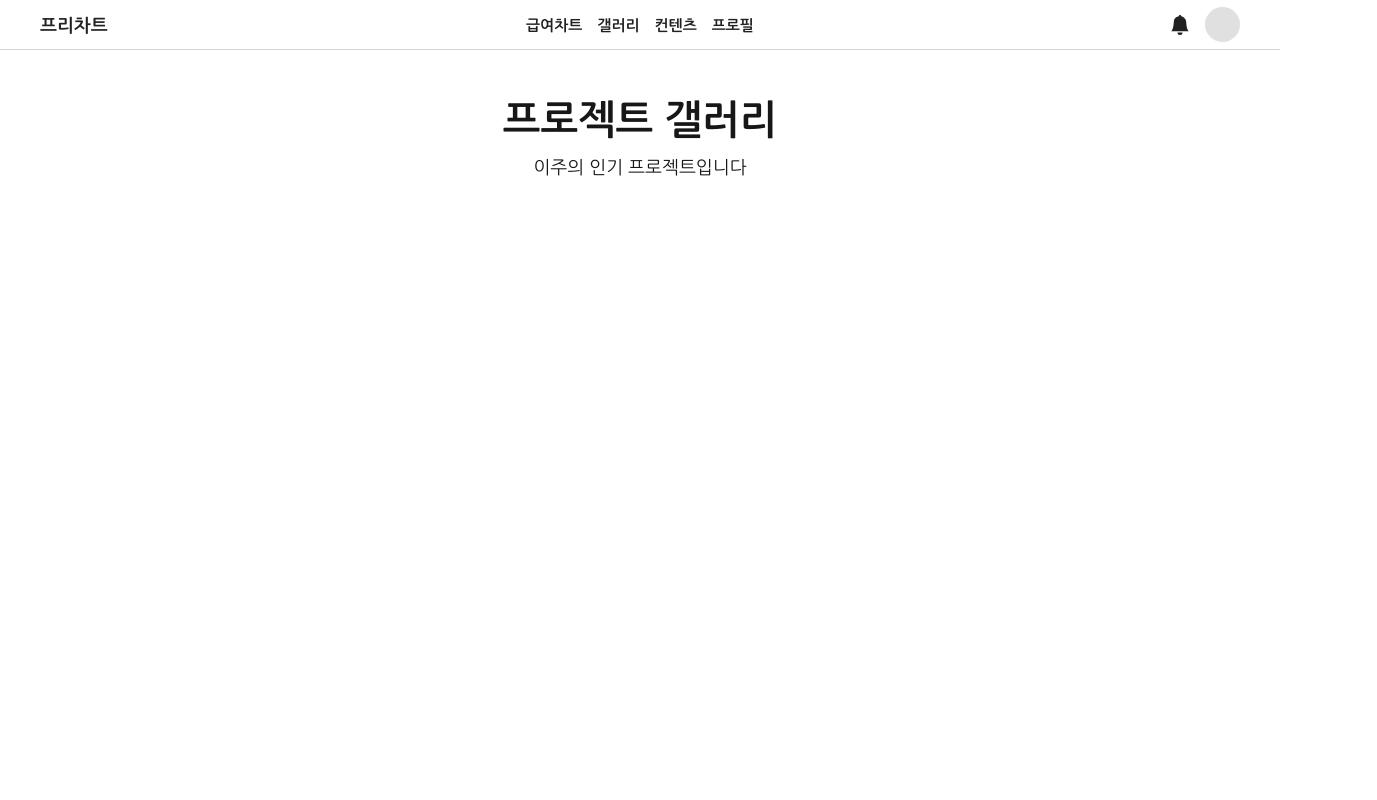
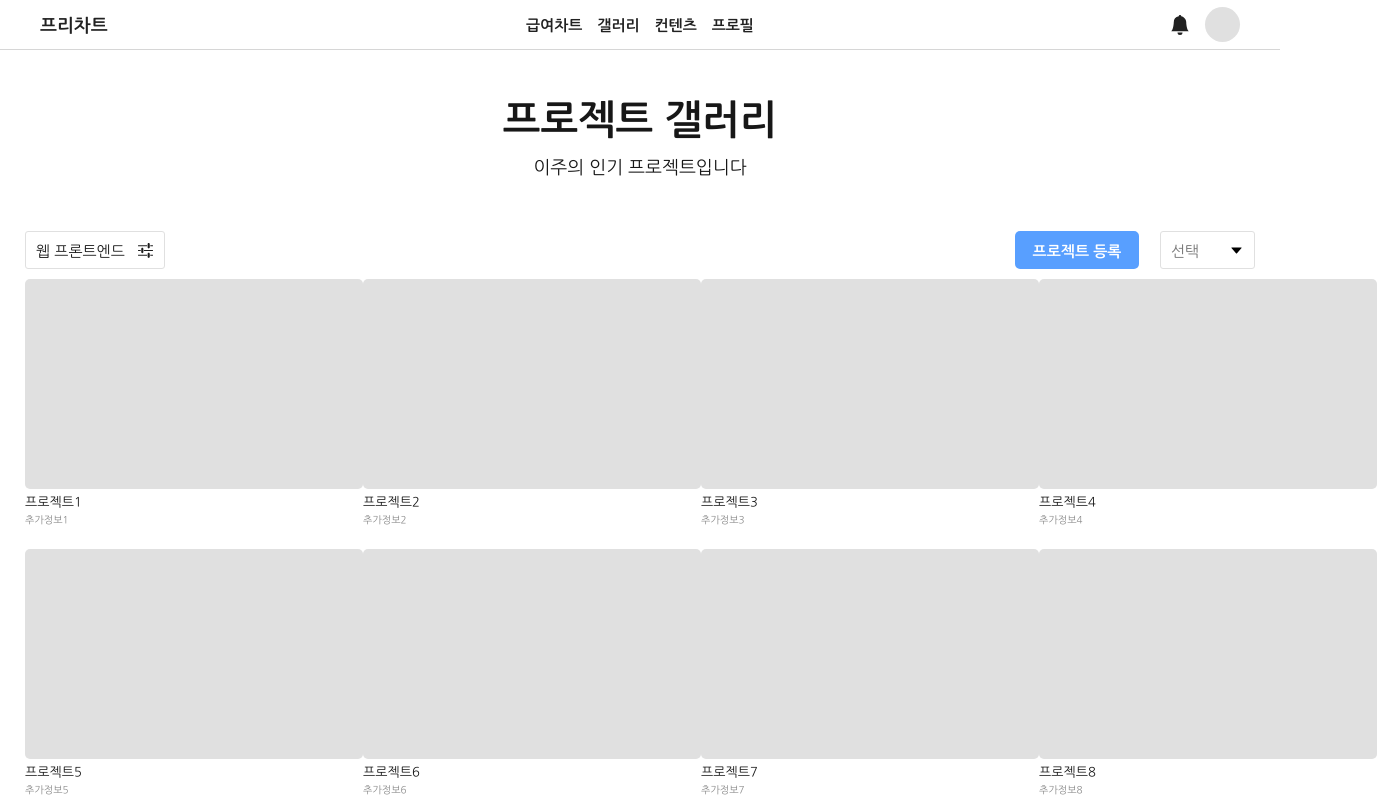
Before and after one commit to demain18/TeamFreeChart_client, a React (Create React App) app: page /GalleryExplore in a window 1280 px wide. Shown: the top 800 px of the page, 1377 px wide, since content can reach past the window. Built offline with nearby package versions, Linux system fonts and the light colour scheme.

Commit message:
[추가] : components/GalleryExplore/OptionSelector,Pagination,ProjectGrid 추가 - GalleryExplore 컴포넌트 추가 하였습니다.

```diff
--- /dev/null
+++ b/src/components/GalleryExplore/OptionSelector/index.jsx
@@ -0,0 +1,24 @@
+import React, { Fragment } from "react";
+
+import * as S from "./style";
+
+const OptionSelector = () => (
+  <Fragment>
+    <S.Layout>
+      <S.CategorySelect>
+        웹 프론트엔드
+        <S.OptionsIcon />
+      </S.CategorySelect>
+      <S.ButtonRightArea>
+        <S.ProjectUploadButton>프로젝트 등록</S.ProjectUploadButton>
+        <S.Select>
+          선택
+          <S.DownTriIcon />
+        </S.Select>
+      </S.ButtonRightArea>
+    </S.Layout>
+  </Fragment>
+);
+
+// Home.propTypes = {};
+export default OptionSelector;
--- /dev/null
+++ b/src/components/GalleryExplore/OptionSelector/style.js
@@ -0,0 +1,83 @@
+import styled from "styled-components";
+import { IoMdOptions } from "react-icons/io";
+import { AiFillCaretDown } from "react-icons/ai";
+
+export const Layout = styled.div`
+  display: flex;
+  justify-content: space-between;
+  align-items: center;
+  width: 100%;
+  margin-top: 54px;
+  /* border: 1px solid red; */
+`;
+export const OptionsIcon = styled(IoMdOptions)`
+  width: 17px;
+  height: 17px;
+`;
+export const DownTriIcon = styled(AiFillCaretDown)`
+  width: 15px;
+  height: 15px;
+  color: #000;
+`;
+
+export const CategorySelect = styled.div`
+  cursor: pointer;
+  outline: none;
+  font-size: 15px;
+  color: #1d1d1d;
+  display: flex;
+  padding: 0px 10px;
+  justify-content: space-between;
+  align-items: center;
+  width: 140px;
+  height: 38px;
+  border-radius: 3px;
+  border: solid 1px #e0e0e0;
+  background-color: #ffffff;
+  box-sizing: border-box;
+`;
+export const ButtonRightArea = styled.div`
+  display: flex;
+  justify-content: space-between;
+  align-items: center;
+  width: 240px;
+`;
+export const Select = styled.div`
+  cursor: pointer;
+  outline: none;
+  display: flex;
+  font-size: 15px;
+  color: #767676;
+  padding: 0px 10px;
+  width: 95px;
+  height: 38px;
+  border-radius: 3px;
+  border: solid 1px #e0e0e0;
+  background-color: #ffffff;
+  justify-content: space-between;
+  align-items: center;
+
+  box-sizing: border-box;
+`;
+
+export const ProjectUploadButton = styled.div`
+  cursor: pointer;
+  outline: none;
+  display: flex;
+  justify-content: center;
+  align-items: center;
+  color: #fff;
+  font-size: 15px;
+  font-weight: bold;
+  width: 124px;
+  height: 38px;
+  border-radius: 5px;
+  background-color: #589fff;
+`;
+
+export const Disc = styled.div`
+  margin-top: 15px;
+  font-size: 18px;
+  color: #171717;
+  font-weight: 350;
+`;
--- /dev/null
+++ b/src/components/GalleryExplore/Pagination/index.jsx
@@ -0,0 +1,14 @@
+import React, { Fragment } from "react";
+
+import * as S from "./style";
+
+const Pagination = () => (
+  <Fragment>
+    <S.Layout>
+      <S.PageNum>1</S.PageNum>
+    </S.Layout>
+  </Fragment>
+);
+
+// Home.propTypes = {};
+export default Pagination;
--- /dev/null
+++ b/src/components/GalleryExplore/Pagination/style.js
@@ -0,0 +1,14 @@
+import styled from "styled-components";
+
+export const Layout = styled.div`
+  display: flex;
+  justify-content: center;
+  align-items: center;
+  width: 100%;
+  margin-bottom: 25px;
+  /* border: 1px solid red; */
+`;
+export const PageNum = styled.div`
+  font-size: 12px;
+  color: #000000;
+`;
--- /dev/null
+++ b/src/components/GalleryExplore/ProjectGrid/index.jsx
@@ -0,0 +1,35 @@
+import React, { Fragment } from "react";
+
+import * as S from "./style";
+
+const Dummy = [
+  { id: 1, Title: "프로젝트1", Disc: "추가정보1" },
+  { id: 1, Title: "프로젝트2", Disc: "추가정보2" },
+  { id: 1, Title: "프로젝트3", Disc: "추가정보3" },
+  { id: 1, Title: "프로젝트4", Disc: "추가정보4" },
+  { id: 1, Title: "프로젝트5", Disc: "추가정보5" },
+  { id: 1, Title: "프로젝트6", Disc: "추가정보6" },
+  { id: 1, Title: "프로젝트7", Disc: "추가정보7" },
+  { id: 1, Title: "프로젝트8", Disc: "추가정보8" },
+];
+const RenderingProjectBox = Dummy.map((v) => {
+  return (
+    <>
+      <S.ProjectBox>
+        <S.ProjectImage />
+        <S.ProjectTitle>{v.Title}</S.ProjectTitle>
+        <S.ProjectInfo>{v.Disc}</S.ProjectInfo>
+      </S.ProjectBox>
+    </>
+  );
+});
+const ProjectGrid = () => (
+  <Fragment>
+    <S.Layout>
+      <S.GridContainer>{RenderingProjectBox}</S.GridContainer>
+    </S.Layout>
+  </Fragment>
+);
+
+// Home.propTypes = {};
+export default ProjectGrid;
--- /dev/null
+++ b/src/components/GalleryExplore/ProjectGrid/style.js
@@ -0,0 +1,45 @@
+import styled from "styled-components";
+
+export const Layout = styled.div`
+  display: flex;
+  justify-content: center;
+  align-items: center;
+  width: 100%;
+  /* border: 1px solid red; */
+`;
+export const ProjectBox = styled.div`
+  display: flex;
+  flex-direction: column;
+  justify-content: space-between;
+  align-items: flex-start;
+  width: 100%;
+  height: 246px;
+  margin-bottom: 14px;
+`;
+export const ProjectImage = styled.div`
+  width: 100%;
+  height: 210px;
+  border-radius: 5px;
+  background-color: #e0e0e0;
+`;
+export const ProjectTitle = styled.div`
+  font-size: 13px;
+  color: #171717;
+`;
+export const ProjectInfo = styled.div`
+  font-size: 10px;
+  color: #888888;
+`;
+
+export const GridContainer = styled.div`
+  margin-top: 10px;
+  height: 100%;
+  width: 100%;
+  display: grid;
+  justify-content: space-between;
+  grid-template-rows: repeat(2, 270px);
+  grid-template-columns: repeat(4, 338px);
+
+  /* grid-template-rows: repeat(2, 1fr);
+  grid-template-columns: repeat(4, 1fr); */
+`;
--- a/src/pages/GalleryExplore/index.jsx
+++ b/src/pages/GalleryExplore/index.jsx
@@ -1,3 +1,6 @@
+import OptionSelector from "components/GalleryExplore/OptionSelector";
+import Pagination from "components/GalleryExplore/Pagination";
+import ProjectGrid from "components/GalleryExplore/ProjectGrid";
 import React, { Fragment } from "react";
 
 import * as S from "./style";
@@ -9,6 +12,9 @@ const GalleryExplore = () => (
         <S.Title>프로젝트 갤러리 </S.Title>
         <S.Disc>이주의 인기 프로젝트입니다</S.Disc>
       </S.TitleArea>
+      <OptionSelector />
+      <ProjectGrid />
+      <Pagination />
     </S.Layout>
   </Fragment>
 );
--- a/src/pages/GalleryExplore/style.js
+++ b/src/pages/GalleryExplore/style.js
@@ -6,8 +6,11 @@ export const Layout = styled.div`
   justify-content: flex-start;
   align-items: center;
   width: 100%;
-  min-height: 1800px;
+  min-height: 200px;
   padding-top: 95px;
+  padding-right: 25px;
+  padding-left: 25px;
+  box-sizing: border-box;
   /* border: 1px solid red; */
 `;
 
```
